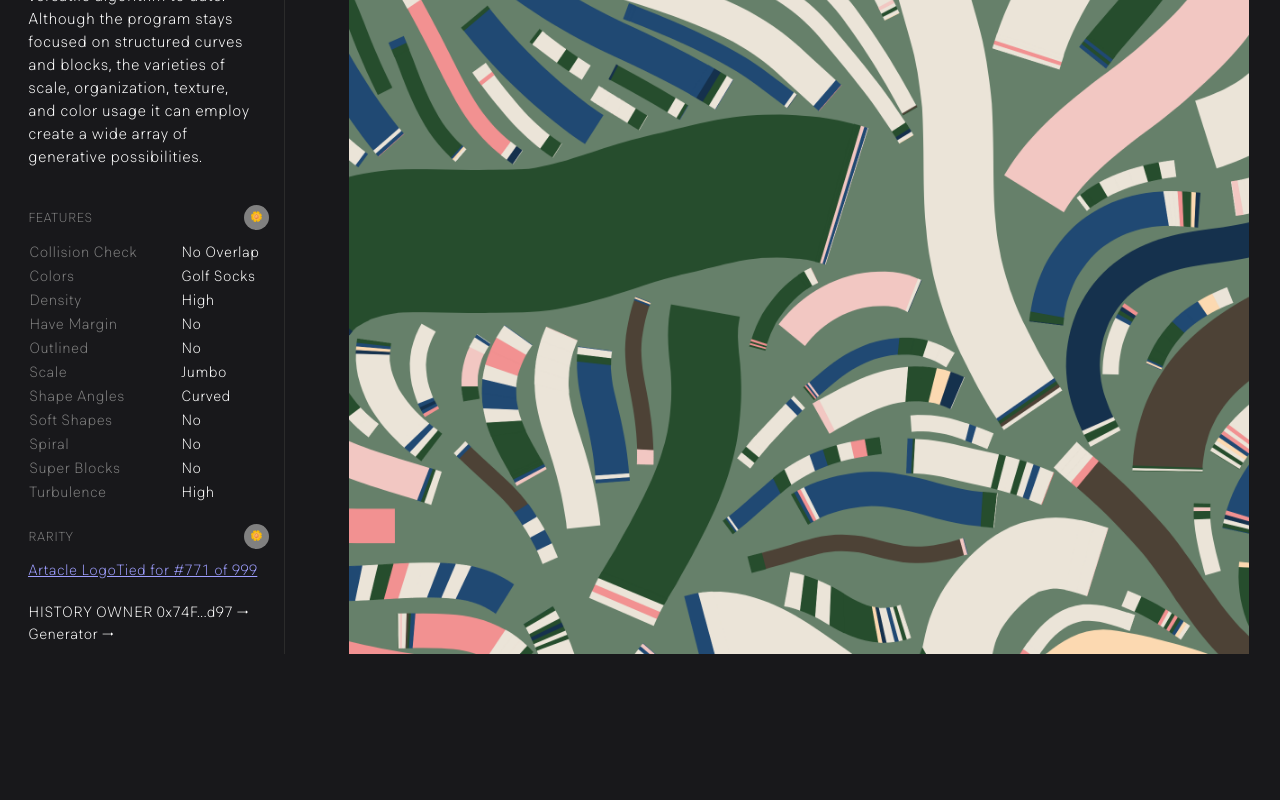
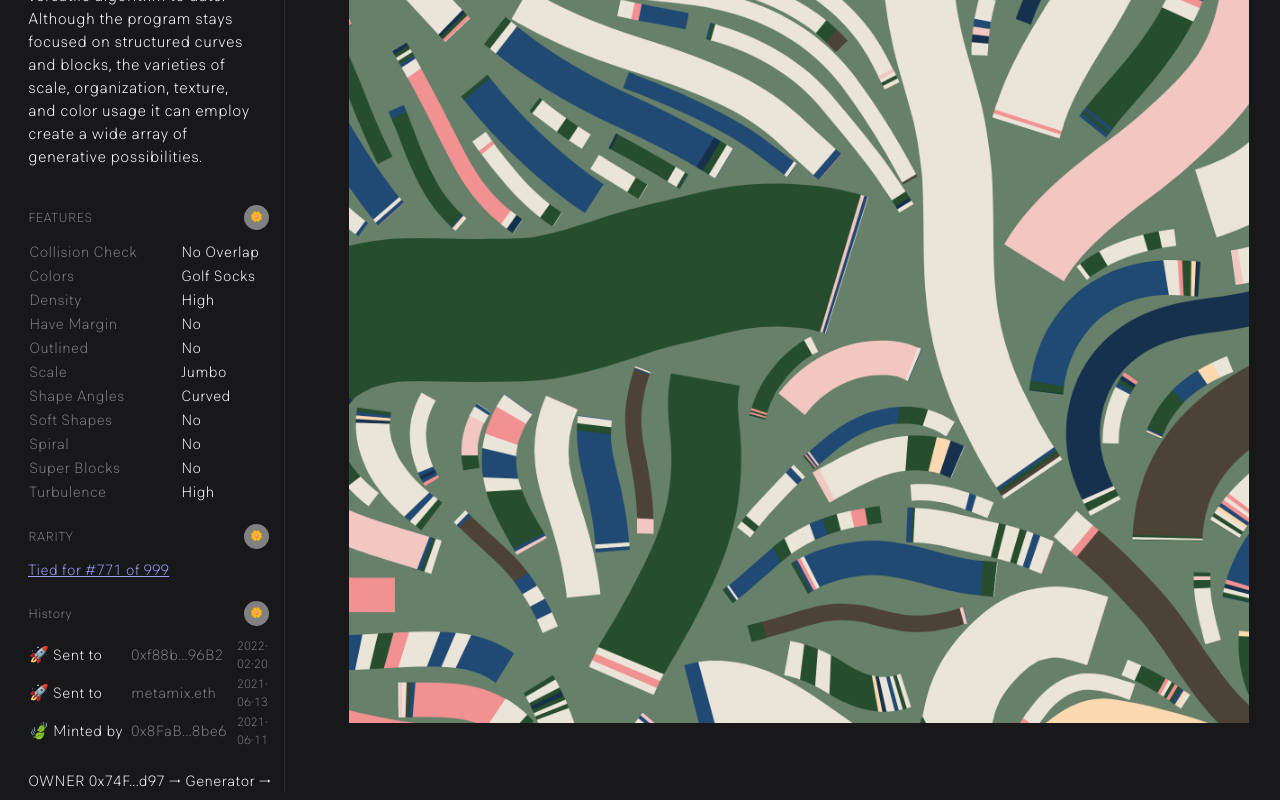
Before and after one commit to CreamyMilk/qql-deats, a Next.js app: page / in a window 1280 px wide. Shown: the part 586-1386 px from the top of the page. Before the commit the page ends 1248 px from the top, so only its background shows below. Built offline with nearby package versions, Linux system fonts and the light colour scheme.

Commit message:
feat : add piece history

```diff
--- a/pages/index.js
+++ b/pages/index.js
@@ -76,13 +76,13 @@ const BidInfo = () => {
 
 
 const ExpandableTitle = ({ title, contentComponent }) => {
-  const [show,setShow] = useState(true)
+  const [show, setShow] = useState(true)
   return (
-    <div className={show ? "section":"section-hidden"}>
+    <div className={show ? "section" : "section-hidden"}>
       <div className="section-title">
         {title}
-        <div className="round-button" onClick={()=>{setShow(!show)}}>
-          { show ? "🌼": "🌸" }
+        <div className="round-button" onClick={() => { setShow(!show) }}>
+          {show ? "🌼" : "🌸"}
         </div>
       </div>
       {contentComponent}
@@ -117,7 +117,42 @@ const FeaturesTable = () => {
   return (
     <table>
       <tbody>
-          {featureTableRows}
+        {featureTableRows}
+      </tbody>
+    </table>
+  );
+}
+
+const PieceHistory = () => {
+  const defaultHistory = [
+    { type: "🚀 Sent to", address: "0xf88b90afFD941829f2B55F4A5cF02d2C2B2c96B2", date: "2022-02-20" },
+    { type: "🚀 Sent to", address: "metamix.eth", date: "2021-06-13" },
+    { type: "🍃 Minted by", address: "0x8FaB48C8D864bFA82B042A3936BF14D460Db8be6", date: "2021-06-11" },
+  ]
+
+  const addDotsForLongAddr = (longAddr) => {
+    let len = longAddr.length
+    if (len < 20) {
+      return longAddr;
+    }
+    return longAddr.slice(0, 6) + "..." + longAddr.slice(len - 4, len)
+  }
+
+
+  let historyTableRows = defaultHistory.map(({ type, address, date }) => {
+    return (
+      <tr key={date}>
+        <td className="history-type">{type}</td>
+        <td className="history-address">{addDotsForLongAddr(address)}</td>
+        <td className="history-date">{date}</td>
+      </tr>
+    );
+  });
+
+  return (
+    <table>
+      <tbody>
+        {historyTableRows}
       </tbody>
     </table>
   );
@@ -146,12 +181,15 @@ const ArtPieceDetails = () => {
 
       <ExpandableTitle title={"RARITY"}
         contentComponent={
-          <a href="https://artacle.io/project/fidenza/token/78000887">Artacle LogoTied for #771 of 999</a>
+          <a href="https://artacle.io/project/fidenza/token/78000887">Tied for #771 of 999</a>
+        } />
+
+      <ExpandableTitle title={"History"}
+        contentComponent={
+          <PieceHistory />
         } />
 
 
-
-      HISTORY
 
       OWNER
 
--- a/styles/globals.css
+++ b/styles/globals.css
@@ -175,9 +175,25 @@ body {
 
 table{
   border-collapse: collapse;
+  width: 100%;
 }
 
 .feature-name{
   color: grey;
   width: 150px;
 }
+
+.history-type{
+  width: 100px;
+  color: ghostwhite;
+}
+
+.history-address{
+  color: grey;
+}
+
+.history-date{
+  color:grey;
+  font-size: 13px;
+  text-align: right;
+}
```
